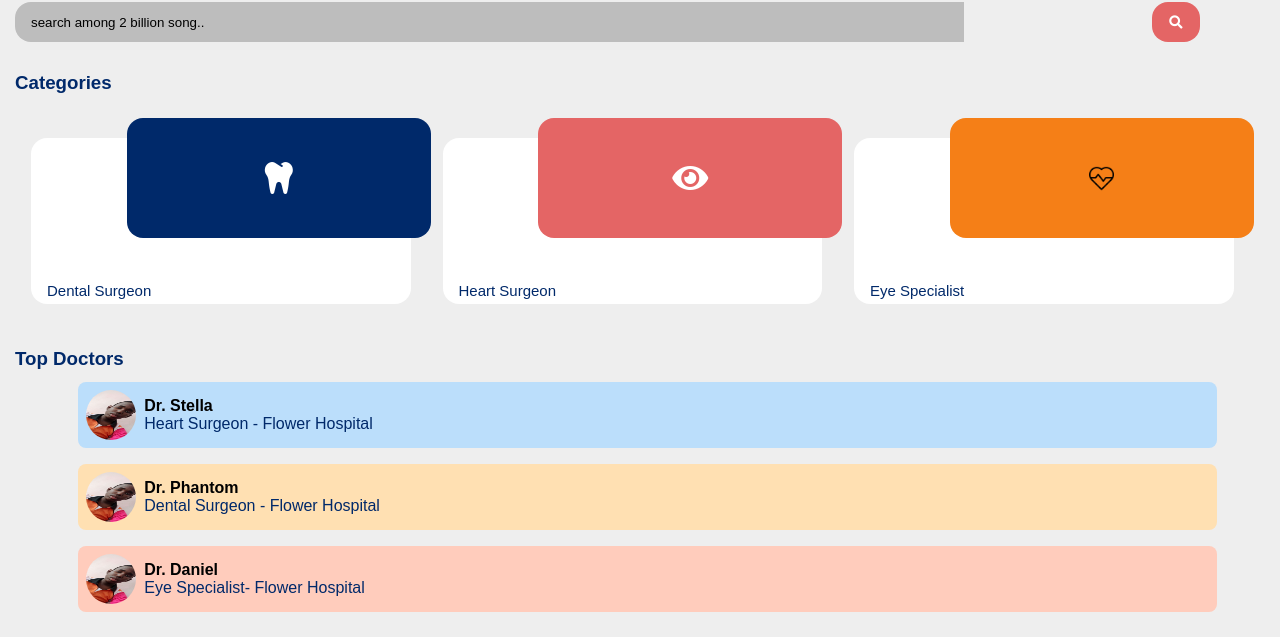
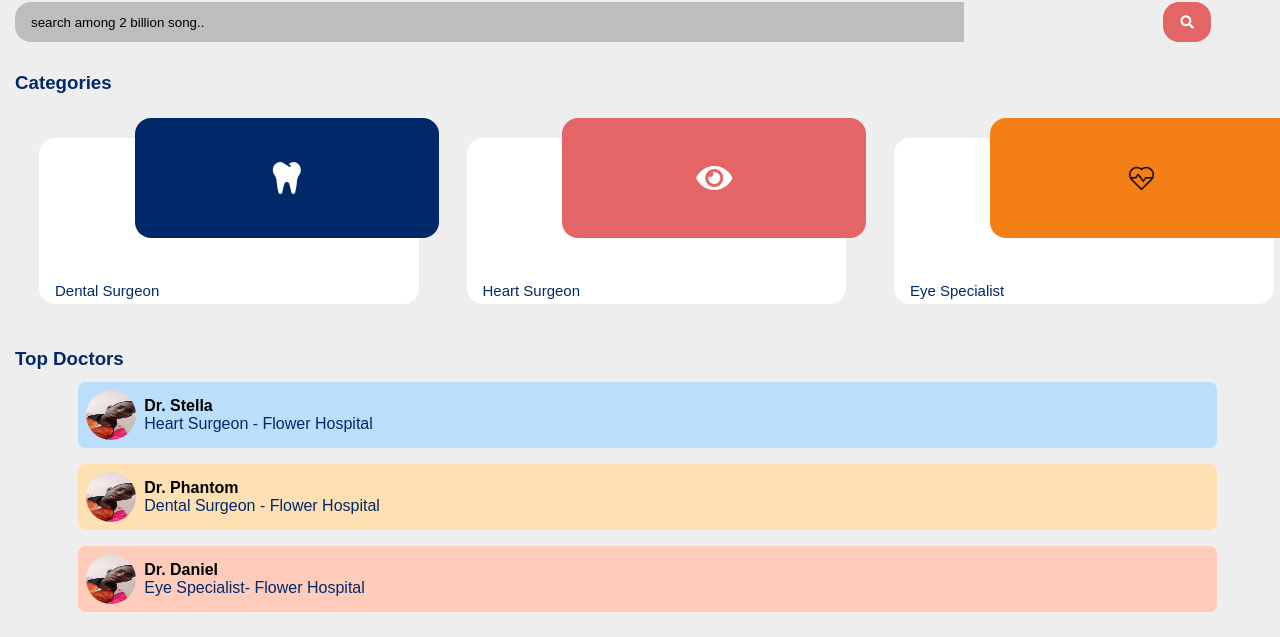
Before and after one commit to dev-phantom/phantom-health, a plain HTML site: page index.html in a window 1280 px wide. Shown: the part 163-800 px from the top of the page. Drawn offline with Linux system fonts and the light colour scheme.

Commit message:
made changes to the home page

```diff
--- a/css/index.css
+++ b/css/index.css
@@ -131,7 +131,7 @@ main > h1{
   }
   .search-div> button {
     position: absolute;
-    right: 5rem;
+    right: 4.3rem;
     width:3rem;
     height: 2.5rem;
     border-radius: 1rem;
@@ -160,7 +160,7 @@ main > h1{
       min-width:30%;
     padding-top: 18vh;
     padding-left: 1rem;
-    margin: 2rem 1rem;
+    margin: 2rem 1.5rem;
     background-color: var(--white-color);
     border-radius: 1rem;
     position: relative;
@@ -235,6 +235,7 @@ main > h1{
       width: 90%;
       background: var(--light-blue);
       padding: .5rem;
+      margin-left: 0;
       margin-bottom: 1rem;
       border-radius: .5rem;
       cursor: pointer;
```
